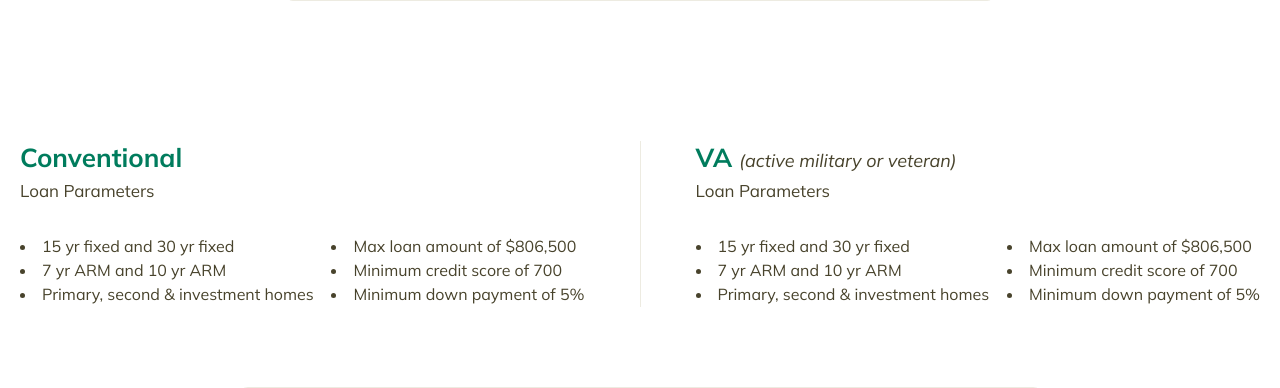
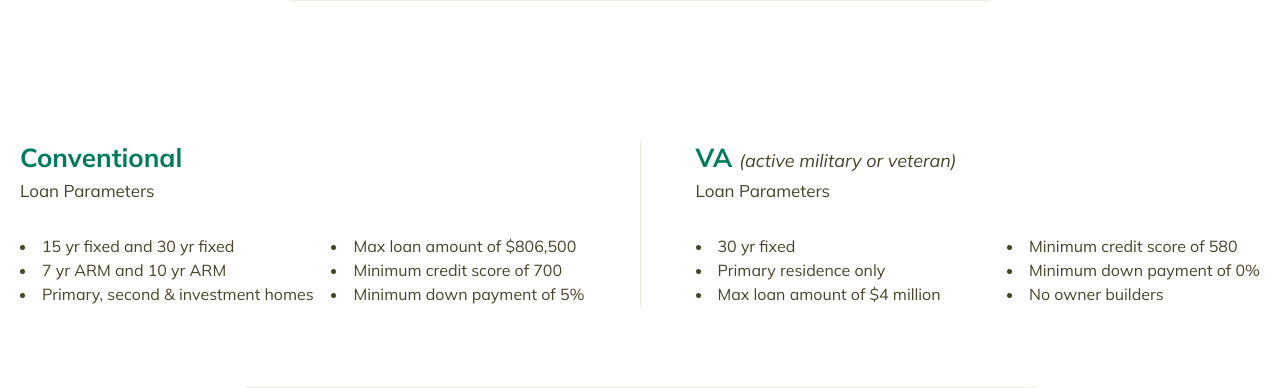
Before and after one commit to DreamLabIt/Financing-Direct, a PHP site: page / in a window 1280 px wide. Shown: the part 3881-4269 px from the top of the page. Run offline with PHP 8.4, Linux system fonts and the light colour scheme.

Commit message:
update parameters links

```diff
--- a/assets/style.css
+++ b/assets/style.css
@@ -846,6 +846,7 @@ textarea {
 .parameters-links {
   font-size: 14px;
   flex-direction: row;
+  row-gap: 0px;
 }
 .parameters-links ul li{
   list-style-type: disc;
@@ -873,6 +874,9 @@ textarea {
   }
   .parameters {
     flex-direction: row;
+  }
+  .parameters-links{
+    row-gap: 0px;
   }
   .parameters-links ul li{
     font-size: 16px;
--- a/index.php
+++ b/index.php
@@ -500,14 +500,14 @@
                 <p>Loan Parameters</p>
               <div class="parameters-links d-flex flex-wrap flex-col justify-between gap-10">
                 <ul>
-                  <li>15 yr fixed and 30 yr fixed</li>
-                  <li>7 yr ARM and 10 yr ARM</li>
-                  <li>Primary, second & investment homes</li>
+                  <li>30 yr fixed</li>
+                  <li>Primary residence only</li>
+                  <li>Max loan amount of $4 million</li>
                 </ul>
                 <ul>
-                  <li>Max loan amount of $806,500</li>
-                  <li>Minimum credit score of 700</li>
-                  <li>Minimum down payment of 5%</li>
+                  <li>Minimum credit score of 580</li>
+                  <li>Minimum down payment of 0%</li>
+                  <li>No owner builders</li>
                 </ul>
               </div>
             </div>
```
